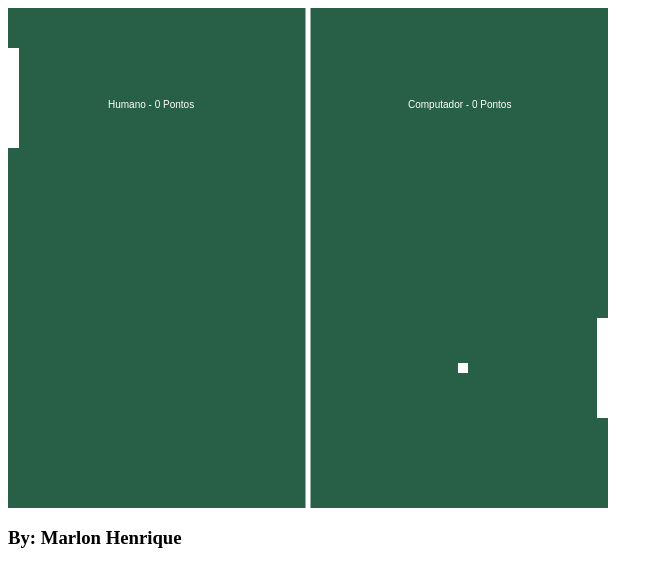
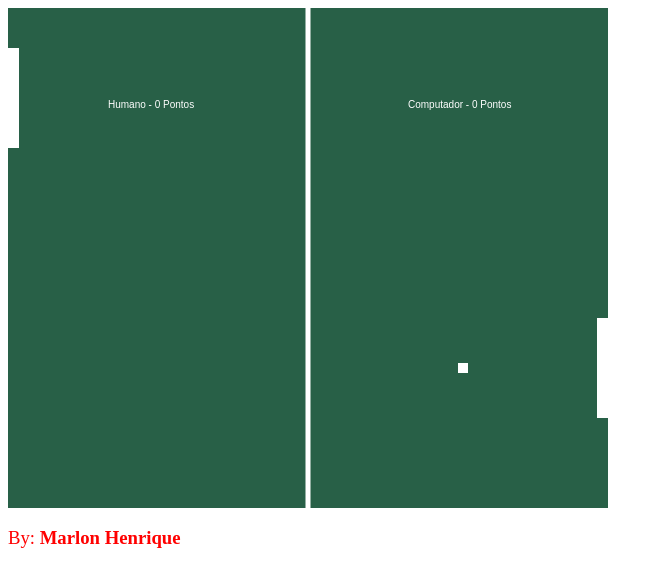
Before and after one commit to marlon-henrique-tir/pingpong-ac, a plain HTML site: page index.html in a window 1280 px wide. Shown: the whole page, without its empty margins (0-663 px from the left). Drawn offline with Linux system fonts and the light colour scheme.

Commit message:
fonte vermelha

```diff
--- a/index.html
+++ b/index.html
@@ -1,4 +1,15 @@
 <html>
+  <head>
+    <style>
+      h3 {
+        font-weight: normal;
+        color: red;
+
+      }
+
+    </style>
+
+  </head>
   <body>
 
     <canvas id="folha" width="600" height="500"></canvas>
```
